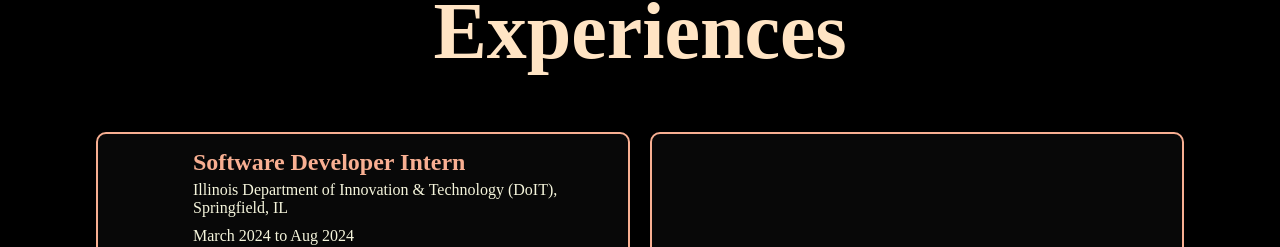
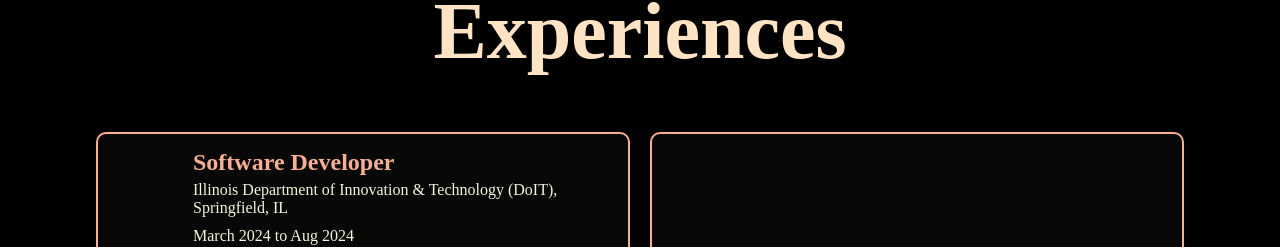
Before and after one commit to bharat-0099/website, a React (Vite) app: page / in a window 1280 px wide. Shown: the part 1484-1731 px from the top of the page. Built offline with nearby package versions, Linux system fonts and the light colour scheme.

Commit message:
Updated Exp file

```diff
--- a/src/Component/Experince/Experince.jsx
+++ b/src/Component/Experince/Experince.jsx
@@ -14,7 +14,7 @@ const Experince = () => {
         <div className="exp-box">
           <img src={doit} alt="doit Logo" className="university-logo" />
           <div className="exp-info">
-            <h2>Software Developer Intern</h2>
+            <h2>Software Developer</h2>
             <p>Illinois Department of Innovation & Technology (DoIT), Springfield, IL</p>
             <p>March 2024 to Aug 2024</p>
             <ul>
```
